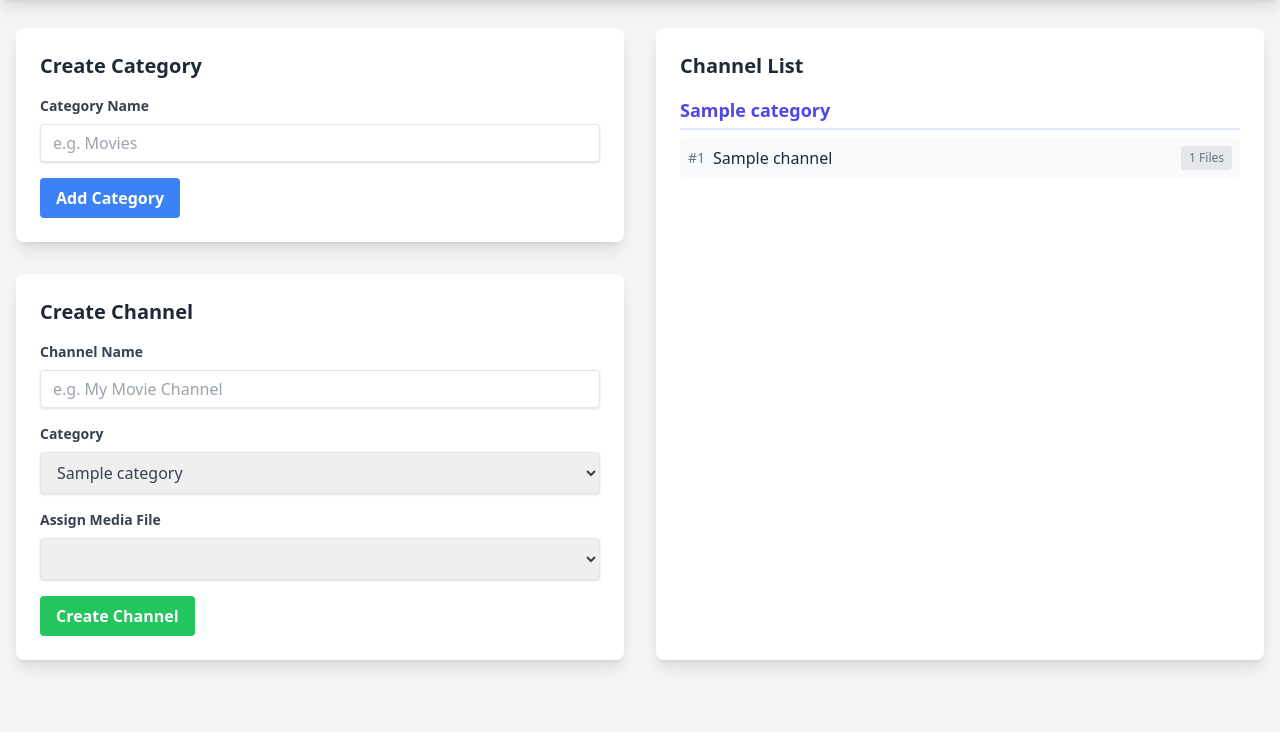
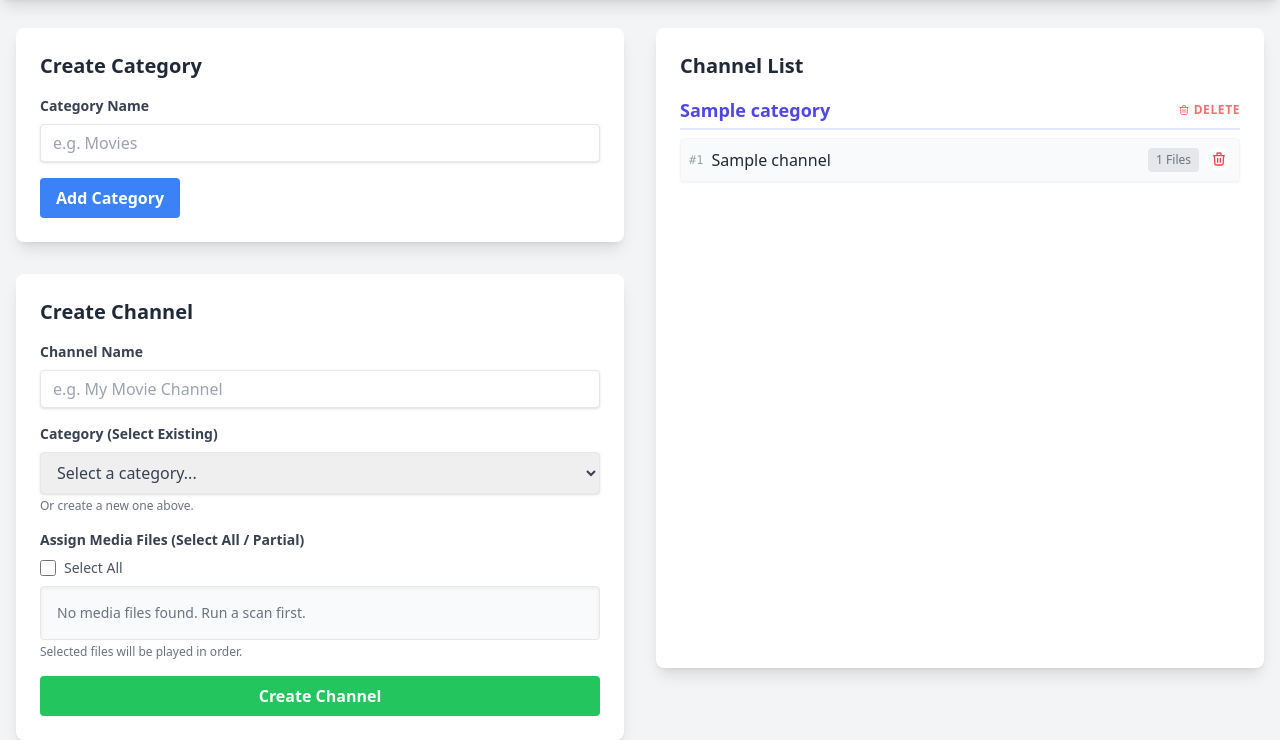
Before and after one commit to dadoSsalvoS1/tst, a FastAPI app: page /admin/channels in a window 1280 px wide. Shown: the part 68-808 px from the top of the page. Before the commit the page ends 748 px from the top, so only its background shows below. Run offline with FastAPI, Linux system fonts and the light colour scheme; tables that the repository leaves empty hold one stand-in row (values such as "Sample post"); lists and menus that the app fills with data are empty; some libraries are stand-ins or nearby versions.

Commit message:
feat: Enhance Admin UI with Multi-Select and Deletion - Added checkbox list with "Select All" for assigning multiple media files to a channel. - Added "Delete" buttons for Categories and Channels in the list view. - Updated backend to handle list of media IDs. - Added comprehensive tests for new features.
Co-authored-by: dadoSsalvoS1 <39162123+dadoSsalvoS1@users.noreply.github.com>

```diff
--- a/app/templates/channels.html
+++ b/app/templates/channels.html
@@ -36,29 +36,48 @@
 
                 <div class="mb-4">
                     <label class="block text-gray-700 text-sm font-bold mb-2" for="category">
-                        Category
+                        Category (Select Existing)
                     </label>
+                    <div class="relative">
                         <select class="shadow border rounded w-full py-2 px-3 text-gray-700 leading-tight focus:outline-none focus:shadow-outline"
                                 id="category" name="category_id" required>
+                            <option value="" disabled selected>Select a category...</option>
                             {% for cat in categories %}
                             <option value="{{ cat.id }}">{{ cat.name }}</option>
                             {% endfor %}
                         </select>
                     </div>
+                    <p class="text-xs text-gray-500 mt-1">Or create a new one above.</p>
+                </div>
 
                 <div class="mb-4">
-                    <label class="block text-gray-700 text-sm font-bold mb-2" for="media">
-                        Assign Media File
+                    <label class="block text-gray-700 text-sm font-bold mb-2">
+                        Assign Media Files (Select All / Partial)
                     </label>
-                    <select class="shadow border rounded w-full py-2 px-3 text-gray-700 leading-tight focus:outline-none focus:shadow-outline"
-                            id="media" name="media_id" required>
-                        {% for media in media_files %}
-                        <option value="{{ media.id }}">{{ media.filename }} ({{ (media.size / 1024 / 1024)|round(2) }} MB)</option>
-                        {% endfor %}
-                    </select>
+
+                    <div class="flex items-center mb-2">
+                        <input type="checkbox" id="select-all-media" class="mr-2 leading-tight h-4 w-4 text-blue-600 focus:ring-blue-500 border-gray-300 rounded" onchange="toggleSelectAll(this)">
+                        <label for="select-all-media" class="text-sm text-gray-600 cursor-pointer select-none">Select All</label>
                     </div>
 
-                <button class="bg-green-500 hover:bg-green-700 text-white font-bold py-2 px-4 rounded focus:outline-none focus:shadow-outline" type="submit">
+                    <div class="border rounded p-2 overflow-y-auto max-h-60 bg-gray-50 shadow-inner">
+                        {% if not media_files %}
+                            <p class="text-sm text-gray-500 p-2">No media files found. Run a scan first.</p>
+                        {% endif %}
+                        {% for media in media_files %}
+                        <div class="flex items-center py-1 hover:bg-gray-100 rounded px-1 transition">
+                            <input type="checkbox" name="media_ids" value="{{ media.id }}" class="media-checkbox mr-2 leading-tight h-4 w-4 text-blue-600 focus:ring-blue-500 border-gray-300 rounded">
+                            <span class="text-sm text-gray-700 truncate" title="{{ media.filename }}">
+                                {{ media.filename }}
+                                <span class="text-xs text-gray-500">({{ (media.size / 1024 / 1024)|round(2) }} MB)</span>
+                            </span>
+                        </div>
+                        {% endfor %}
+                    </div>
+                    <p class="text-xs text-gray-500 mt-1">Selected files will be played in order.</p>
+                </div>
+
+                <button class="bg-green-500 hover:bg-green-700 text-white font-bold py-2 px-4 rounded focus:outline-none focus:shadow-outline w-full" type="submit">
                     Create Channel
                 </button>
             </form>
@@ -71,30 +90,62 @@
 
         {% for cat in categories %}
         <div class="mb-6">
-            <h3 class="text-lg font-semibold text-indigo-600 border-b-2 border-indigo-100 mb-2 pb-1">{{ cat.name }}</h3>
+            <div class="flex justify-between items-center border-b-2 border-indigo-100 mb-2 pb-1">
+                <h3 class="text-lg font-semibold text-indigo-600">{{ cat.name }}</h3>
+                <form action="/admin/categories/delete/{{ cat.id }}" method="POST" onsubmit="return confirm('Are you sure you want to delete category &quot;{{ cat.name }}&quot; and ALL its channels?');">
+                    <button type="submit" class="text-red-400 hover:text-red-600 text-xs font-bold uppercase tracking-wider flex items-center group">
+                        <svg class="h-3 w-3 mr-1 group-hover:animate-bounce" fill="none" viewBox="0 0 24 24" stroke="currentColor">
+                            <path stroke-linecap="round" stroke-linejoin="round" stroke-width="2" d="M19 7l-.867 12.142A2 2 0 0116.138 21H7.862a2 2 0 01-1.995-1.858L5 7m5 4v6m4-6v6m1-10V4a1 1 0 00-1-1h-4a1 1 0 00-1 1v3M4 7h16" />
+                        </svg>
+                        Delete
+                    </button>
+                </form>
+            </div>
+
             {% if cat.channels %}
                 <ul class="space-y-2">
                     {% for channel in cat.channels %}
-                    <li class="flex items-center justify-between bg-gray-50 p-2 rounded hover:bg-gray-100 transition">
-                        <div class="flex items-center">
-                            <span class="text-gray-500 mr-2 text-sm">#{{ channel.id }}</span>
-                            <span class="font-medium text-gray-800">{{ channel.name }}</span>
+                    <li class="flex items-center justify-between bg-gray-50 p-2 rounded hover:bg-gray-100 transition shadow-sm border border-gray-100">
+                        <div class="flex items-center overflow-hidden">
+                            <span class="text-gray-400 mr-2 text-xs font-mono">#{{ channel.id }}</span>
+                            <span class="font-medium text-gray-800 truncate">{{ channel.name }}</span>
                         </div>
-                        <span class="text-xs text-gray-500 bg-gray-200 rounded px-2 py-1">
+                        <div class="flex items-center flex-shrink-0 ml-2">
+                            <span class="text-xs text-gray-500 bg-gray-200 rounded px-2 py-1 mr-2" title="{{ channel.media_links|length }} files linked">
                                 {{ channel.media_links|length }} Files
                             </span>
+                            <form action="/admin/channels/delete/{{ channel.id }}" method="POST" onsubmit="return confirm('Delete channel &quot;{{ channel.name }}&quot;?');">
+                                <button type="submit" class="text-red-500 hover:text-red-700 bg-white hover:bg-red-50 rounded-full p-1 transition" title="Delete Channel">
+                                    <svg class="h-4 w-4" fill="none" viewBox="0 0 24 24" stroke="currentColor">
+                                        <path stroke-linecap="round" stroke-linejoin="round" stroke-width="2" d="M19 7l-.867 12.142A2 2 0 0116.138 21H7.862a2 2 0 01-1.995-1.858L5 7m5 4v6m4-6v6m1-10V4a1 1 0 00-1-1h-4a1 1 0 00-1 1v3M4 7h16" />
+                                    </svg>
+                                </button>
+                            </form>
+                        </div>
                     </li>
                     {% endfor %}
                 </ul>
             {% else %}
-                <p class="text-sm text-gray-400 italic">No channels in this category.</p>
+                <p class="text-sm text-gray-400 italic pl-2">No channels in this category.</p>
             {% endif %}
         </div>
         {% endfor %}
 
         {% if not categories %}
-        <p class="text-gray-500 text-center py-8">No categories found. Create one to get started.</p>
+        <div class="text-center py-10 bg-gray-50 rounded-lg border border-dashed border-gray-300">
+            <svg class="mx-auto h-12 w-12 text-gray-400" fill="none" viewBox="0 0 24 24" stroke="currentColor">
+                <path stroke-linecap="round" stroke-linejoin="round" stroke-width="2" d="M19 11H5m14 0a2 2 0 012 2v6a2 2 0 01-2 2H5a2 2 0 01-2-2v-6a2 2 0 012-2m14 0V9a2 2 0 00-2-2M5 11V9a2 2 0 012-2m0 0V5a2 2 0 012-2h6a2 2 0 012 2v2M7 7h10" />
+            </svg>
+            <p class="mt-2 text-sm text-gray-500">No categories found. Create one to get started.</p>
+        </div>
         {% endif %}
     </div>
 </div>
+
+<script>
+function toggleSelectAll(source) {
+    const checkboxes = document.querySelectorAll('.media-checkbox');
+    checkboxes.forEach(cb => cb.checked = source.checked);
+}
+</script>
 {% endblock %}
```
Also changed, not shown: app/routers/admin.py (+30 -5 lines), tests/test_basic.py (+117 -0 lines), README.md. Lines whose indentation alone changed are shown as unchanged.
